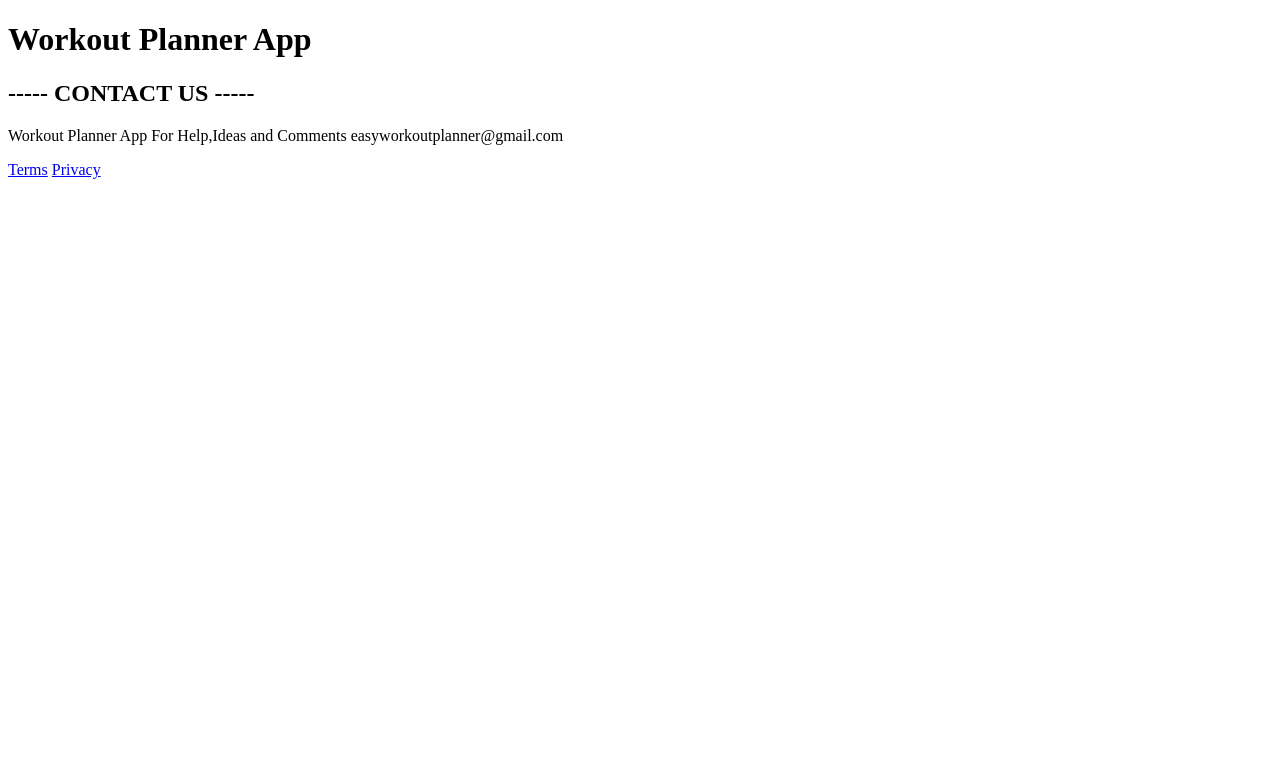
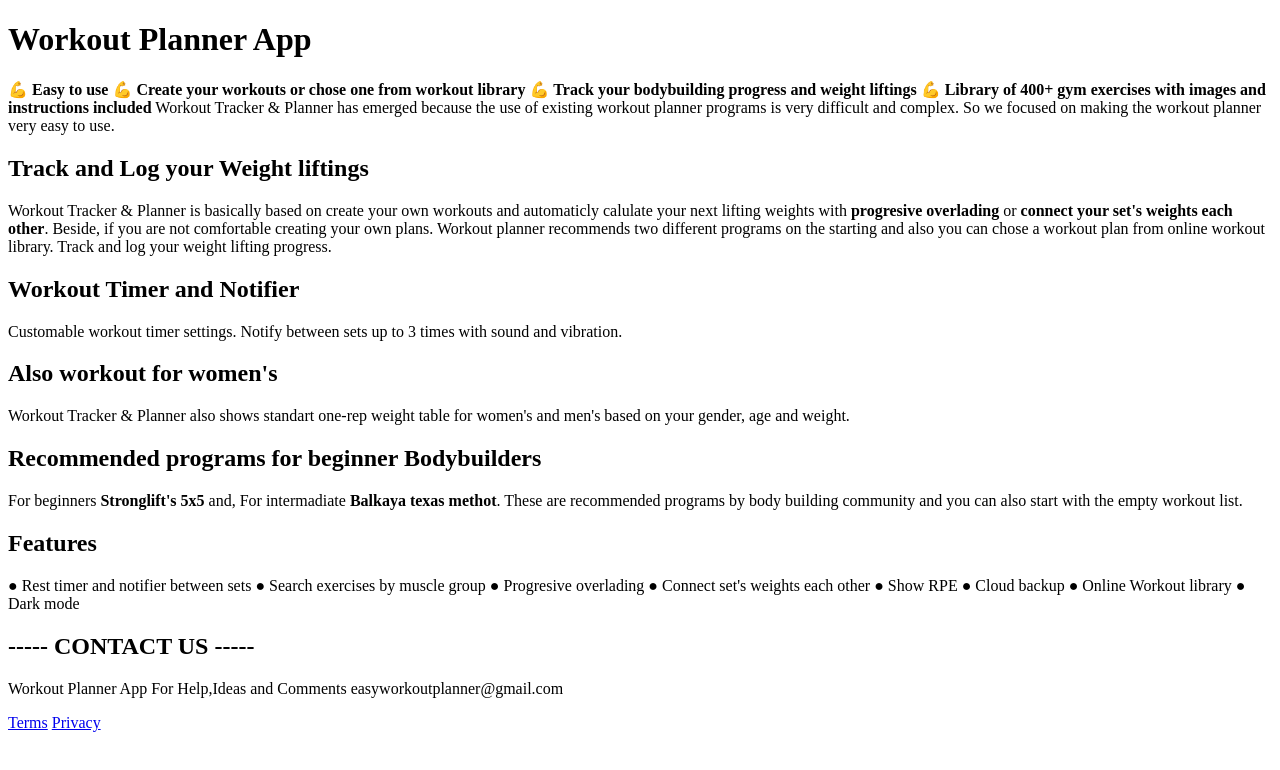
Before and after one commit to mdikcinar/mdikcinar.github.io, a plain HTML site: page index.html in a window 1280 px wide. Drawn offline with Linux system fonts and the light colour scheme.

Commit message:
Update index.html

```diff
--- a/index.html
+++ b/index.html
@@ -7,6 +7,37 @@
 <body>
 
 <h1>Workout Planner App</h1>
+💪 <b>Easy to use</b>
+💪 <b>Create your workouts or chose one from workout library</b>
+💪 <b>Track your bodybuilding progress and weight liftings</b>
+💪 <b>Library of 400+ gym exercises with images and instructions included</b>
+
+Workout Tracker & Planner has emerged because the use of existing workout planner programs is very difficult and complex. So we focused on making the  workout planner very easy to use.
+
+<h2><b>Track and Log your Weight liftings</b></h2>
+Workout Tracker & Planner is basically based on create your own workouts and automaticly calulate your next lifting weights with <b>progresive overlading</b> or <b>connect your set's weights each other</b>. Beside, if you are not comfortable creating your own plans. Workout planner recommends two different programs on the starting and also you can chose a workout plan from online workout library. Track and log your weight lifting progress.
+
+<h2><b>Workout Timer and Notifier</b></h2>
+Customable workout timer settings. Notify between sets up to 3 times with sound and vibration.
+
+<h2><b>Also workout for women's</b></h2>
+Workout Tracker & Planner also shows standart one-rep weight table for women's and men's based on your gender, age and weight.
+
+<h2><b>Recommended programs for beginner Bodybuilders</b></h2>
+For beginners <b>Stronglift's 5x5</b> and,
+For intermadiate <b>Balkaya texas methot</b>.
+These are recommended programs by body building community and you can also start with the empty workout list.
+
+<h2><b>Features</b></h2>
+● Rest timer and notifier between sets
+● Search exercises by muscle group
+● Progresive overlading
+● Connect set's weights each other
+● Show RPE
+● Cloud backup
+● Online Workout library
+● Dark mode
+
 <h2>----- CONTACT US -----</h2>
 <p>Workout Planner App
 
```
